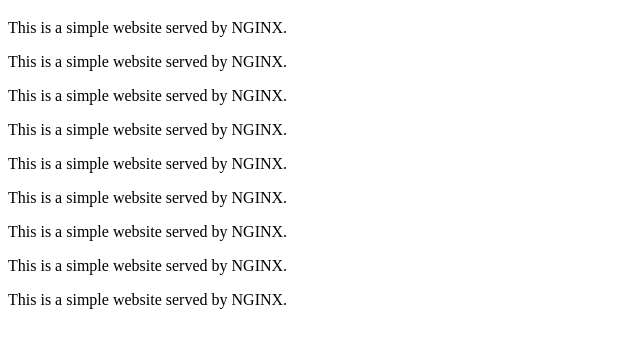
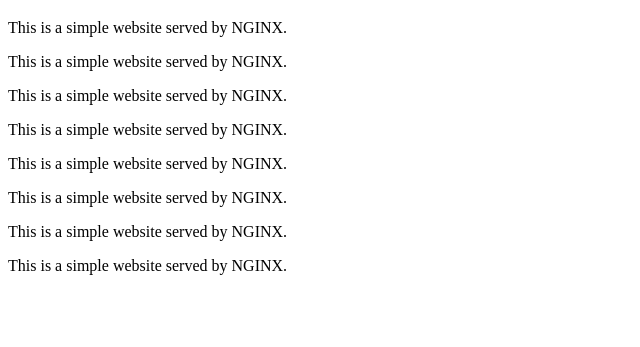
Before and after one commit to Vrajeshask/NCPL_Poject, a plain HTML site: page website/index.html in a window 1280 px wide. Shown: the part 61-408 px from the top of the page, without its empty margins (0-640 px from the left). Drawn offline with Linux system fonts and the light colour scheme.

Commit message:
Updated index.html

```diff
--- a/website/index.html
+++ b/website/index.html
@@ -15,6 +15,5 @@
     <p>This is a simple website served by NGINX.</p>
     <p>This is a simple website served by NGINX.</p>
     <p>This is a simple website served by NGINX.</p>
-    <p>This is a simple website served by NGINX.</p>
 </body>
 </html>
```
